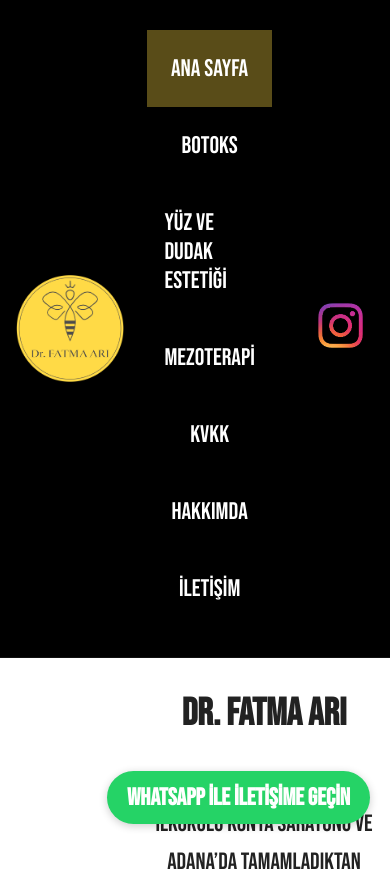
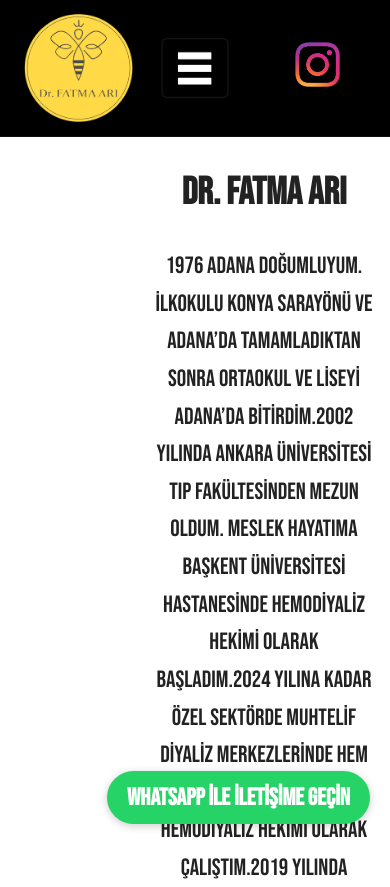
Before and after one commit to kelma01/clinique, a Django app: page / in a window 390 px wide; the page is wider, and only the part inside the window is pictured. Shown: the top 887 px of that part. Run offline with Django 5.2, Linux system fonts and the light colour scheme.

Commit message:
header mobil görünüm

```diff
--- a/clinique/clinique/static/css/styles.css
+++ b/clinique/clinique/static/css/styles.css
@@ -65,11 +65,157 @@ body {
 /* Menü genişliğini taşırsa responsive dar ekran davranışı için */
 @media (max-width: 900px) {
   .top-header {
-    grid-template-columns: 1fr 1fr 1fr;
+    /* Daha kompakt bir mobil düzen: logo - nav - sosyal
+       ve header yüksekliğinin ekranı kaplamasını engelle. */
+    grid-template-columns: 1fr auto 1fr;
+    align-items: start;
+    padding: 0.6rem var(--container-pad);
+    gap: 0.25rem;
+    /* header'ın mobilde tüm ekranı kaplamasını engelle */
+    max-height: 40vh;
+    overflow: auto;
+  }
+  /* Logo küçültülsün */
+  .site-logo {
+    height: calc(clamp(2.8rem, 7vw, 4.2rem) * 1.0);
+    max-height: calc(clamp(2.8rem, 7vw, 4.2rem) * 1.0);
+  }
+  /* Navigasyon dikey yığılım yerine daha sıkışık dikey düzen */
+  .main-nav {
+    order: 2;
   }
   .main-nav ul {
-    flex-wrap: wrap;
+    flex-direction: column;
+    align-items: center;
+    gap: 0.25rem;
+    flex-wrap: nowrap;
   }
+  .main-nav ul li a {
+    padding: .6rem .8rem;
+  }
+  .social { order: 3; }
+}
+/* --- Mobile modal menu styles --- */
+/* Default: hide mobile controls container and button on wide screens */
+.mobile-menu-controls {
+  display: none;
+}
+.mobile-menu-button {
+  display: none;
+}
+
+/* Use aspect-ratio: width/height. When width/height <= 1 (portrait or square),
+   switch to button + modal behavior. When width/height > 1 (landscape or wide),
+   show normal nav. */
+@media (max-aspect-ratio: 1/1) {
+  .top-header .main-nav {
+    display: none !important;
+  }
+  /* Center header items vertically in portrait so social icon aligns with logo */
+  .top-header {
+    align-items: center;
+  }
+  /* show the controls container and button in portrait/square */
+  .mobile-menu-controls {
+    display: inline-flex;
+    grid-column: 2;
+    justify-content: center;
+    align-items: center;
+  }
+  .mobile-menu-button {
+    display: inline-flex;
+    align-items: center;
+    justify-content: center;
+    background: transparent;
+    border: 2px solid rgba(255,255,255,0.08);
+    color: #fff;
+    padding: .4rem .6rem;
+    border-radius: 8px;
+    font-family: 'Bebas Neue', sans-serif;
+    cursor: pointer;
+    transform: scale(.7);
+    transform-origin: center;
+  }
+
+/* Make the mobile menu icon the same visual size as the header Instagram icon */
+.mobile-menu-button .mobile-menu-icon,
+.mobile-menu-button img {
+  display: block;
+  height: calc(var(--social-size) * 1.75);
+  width: calc(var(--social-size) * 1.75);
+  object-fit: contain;
+}
+}
+
+@media (min-aspect-ratio: 1/1) {
+  /* Ensure nav visible on wide screens */
+  .top-header .main-nav {
+    display: flex !important;
+  }
+  .mobile-menu-button,
+  .mobile-menu-controls {
+    display: none !important;
+  }
+}
+
+.mobile-menu-overlay {
+  position: fixed;
+  inset: 0;
+  background: rgba(0,0,0,0.55);
+  display: none;
+  align-items: center;
+  justify-content: center;
+  z-index: 1200;
+  padding: 1rem;
+}
+
+.mobile-menu-overlay.active {
+  display: flex;
+}
+
+.mobile-menu-card {
+  width: 100%;
+  max-width: 420px;
+  background: #fff;
+  color: #111;
+  border-radius: 12px;
+  box-shadow: 0 12px 40px rgba(0,0,0,0.4);
+  overflow: hidden;
+}
+
+.mobile-menu-card .card-header {
+  display: flex;
+  align-items: center;
+  justify-content: space-between;
+  padding: .75rem 1rem;
+  background: #000;
+  color: #fff;
+}
+
+.mobile-menu-card .card-body {
+  padding: 1rem;
+}
+
+.mobile-menu-card ul { list-style: none; margin: 0; padding: 0; }
+.mobile-menu-card li + li { margin-top: .5rem; }
+.mobile-menu-card a {
+  display: block;
+  padding: .65rem .75rem;
+  text-decoration: none;
+  color: inherit;
+  border-radius: 8px;
+}
+.mobile-menu-card a:hover,
+.mobile-menu-card a:focus {
+  background: rgba(0,0,0,0.04);
+}
+
+.mobile-menu-cancel {
+  background: transparent;
+  border: none;
+  color: #fff;
+  padding: .35rem .6rem;
+  cursor: pointer;
 }
 /* Daha küçük ekranlarda istersen nav'ı alt satıra alabilirsin (opsiyonel)
 @media (max-width: 600px) {
--- a/clinique/templates/base.html
+++ b/clinique/templates/base.html
@@ -14,6 +14,12 @@
       <a href="{% url 'home' %}" aria-label="Ana sayfa">
         <img class="site-logo" src="{% static 'assets/fatma_logo_son.png' %}" alt="Dr. Fatma Arı logosu">
       </a>
+    </div>
+    <!-- Mobile menu button (visible only on small screens via CSS) -->
+    <div class="mobile-menu-controls">
+      <button class="mobile-menu-button" aria-expanded="false" aria-controls="mobile-menu" aria-label="Menüyü aç">
+        <img src="{% static 'assets/nav_bar.png' %}" alt="Menü" class="mobile-menu-icon">
+      </button>
     </div>
 
     <nav class="main-nav">
@@ -64,6 +70,29 @@
       </a>
     </div>
 </header>
+
+<!-- Mobile menu overlay/card (hidden by default) -->
+<div id="mobile-menu" class="mobile-menu-overlay" role="dialog" aria-hidden="true" aria-modal="true">
+  <div class="mobile-menu-card" role="document">
+    <div class="card-header">
+      <strong>Menü</strong>
+      <div>
+        <button class="mobile-menu-cancel" aria-label="Kapat">İptal</button>
+      </div>
+    </div>
+    <div class="card-body">
+      <ul>
+        <li><a href="{% url 'home' %}">ANA SAYFA</a></li>
+        <li><a href="{% url 'botoks' %}">BOTOKS</a></li>
+        <li><a href="{% url 'dolgu' %}">YÜZ VE DUDAK ESTETİĞİ</a></li>
+        <li><a href="{% url 'mezoterapi' %}">MEZOTERAPİ</a></li>
+        <li><a href="{% url 'kvkk' %}">KVKK</a></li>
+        <li><a href="{% url 'hakkimda' %}">HAKKIMDA</a></li>
+        <li><a href="{% url 'iletisim' %}">İLETİŞİM</a></li>
+      </ul>
+    </div>
+  </div>
+</div>
 
   <main>
     {% block content %}{% endblock %}
@@ -122,5 +151,6 @@
   <a href="https://wa.me/905416077115" target="_blank" style="position: fixed; bottom: 20px; right: 20px; background-color: #25D366; color: white; padding: 12px 20px; border-radius: 50px; text-decoration: none; font-weight: bold; box-shadow: 0 2px 8px rgba(0,0,0,0.2); z-index: 1000;">
     WhatsApp ile iletişime geçin
   </a>
+  <script src="{% static 'js/mobile-menu.js' %}"></script>
 </body>
 </html>
```
Also changed, not shown: clinique/clinique/static/js/mobile-menu.js (added, +65 -0 lines), clinique/clinique/static/assets/nav_bar.png (added).
